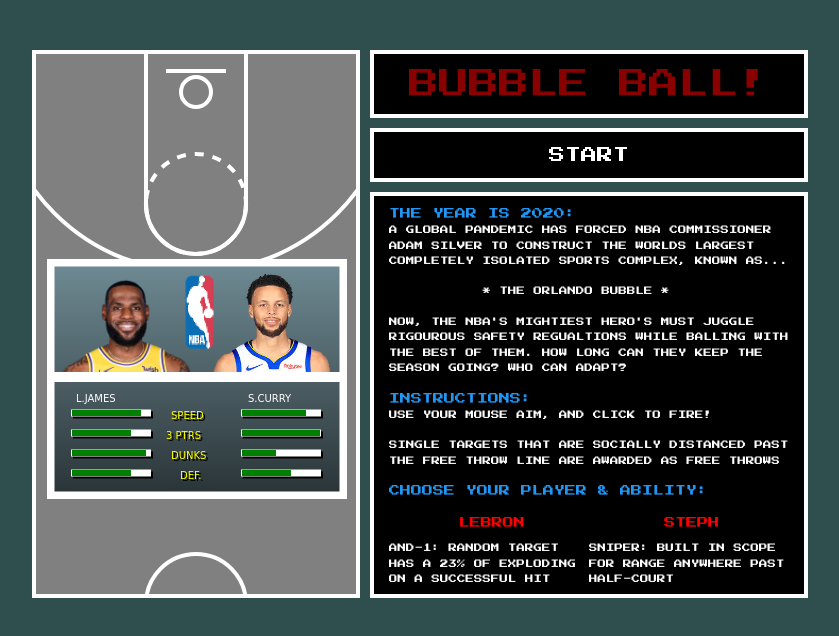
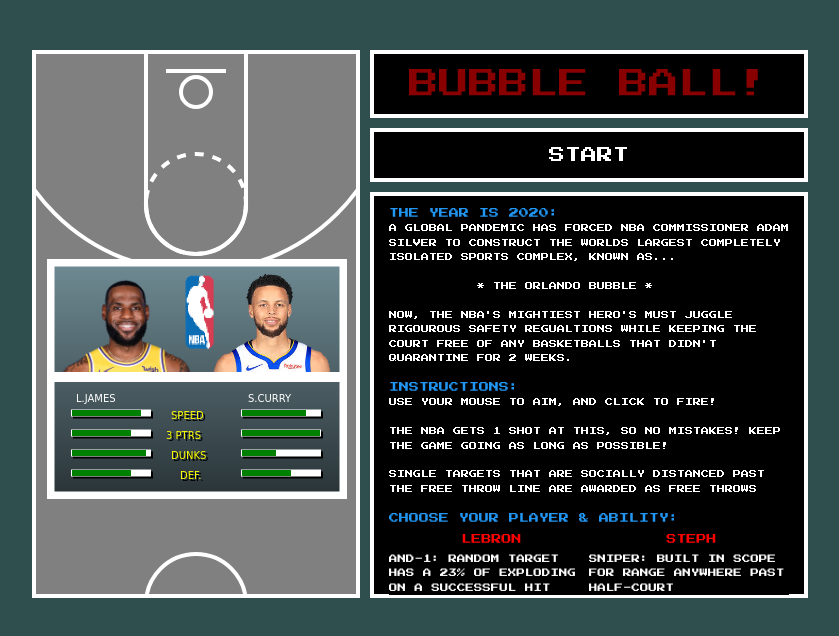
Before and after one commit to amendoza514/amendoza514.github.io, a website built with webpack: page index.html in a window 1280 px wide. Shown: the whole page, without its empty margins (240-1079 px from the left). Built offline with nearby package versions, Linux system fonts and the light colour scheme; files whose address does not match are found by name.

Commit message:
added instructions

```diff
--- a/index.html
+++ b/index.html
@@ -49,7 +49,7 @@
          #welcome {
             margin-right: 10px;
             margin-left: 10px;
-            font-size: 8.5px;
+            font-size: 8px;
             height: 378px;
             width: 400px;
             border: 4px solid white;
@@ -66,7 +66,7 @@
             color: #2196f3;
             background-color: black;
             display: inline;
-            font-size: 11px;
+            font-size: 10px;
         }
 
         .player-selection {
@@ -76,20 +76,20 @@
         }
 
         #lebron {
-            /* margin-top: 5px; */
+            margin-top: -8px;
             color: red;
-            margin-bottom: 10px;
+            margin-bottom: 5px;
             background-color: black;
-            font-size: 11px;
+            font-size: 10px;
             cursor: pointer;
         }
 
         #steph {
-            /* margin-top: 5px; */
-            margin-bottom: 10px;
+            margin-top: -8px;
+            margin-bottom: 5px;
             color: red;
             background-color: black;
-            font-size: 11px;
+            font-size: 10px;
             cursor: pointer;
         }
 
@@ -201,13 +201,15 @@
             <br/>
             <br/>
             Now, the NBA's mightiest hero's
-            must juggle rigourous safety regualtions while balling with the best
-            of them. How long can they keep the season going? Who can adapt?
+            must juggle rigourous safety regualtions while keeping the court free of any basketballs that didn't quarantine for 2 weeks.
             <br />
             <br />
             <div class='emp-text'>Instructions:</div>
             <br />
-            Use your mouse aim, and click to fire!
+            Use your mouse to aim, and click to fire!
+            <br />
+            <br />
+            The NBA gets 1 shot at this, so no mistakes! Keep the game going as long as possible!
             <br />
             <br />
             Single targets that are socially distanced past
```
